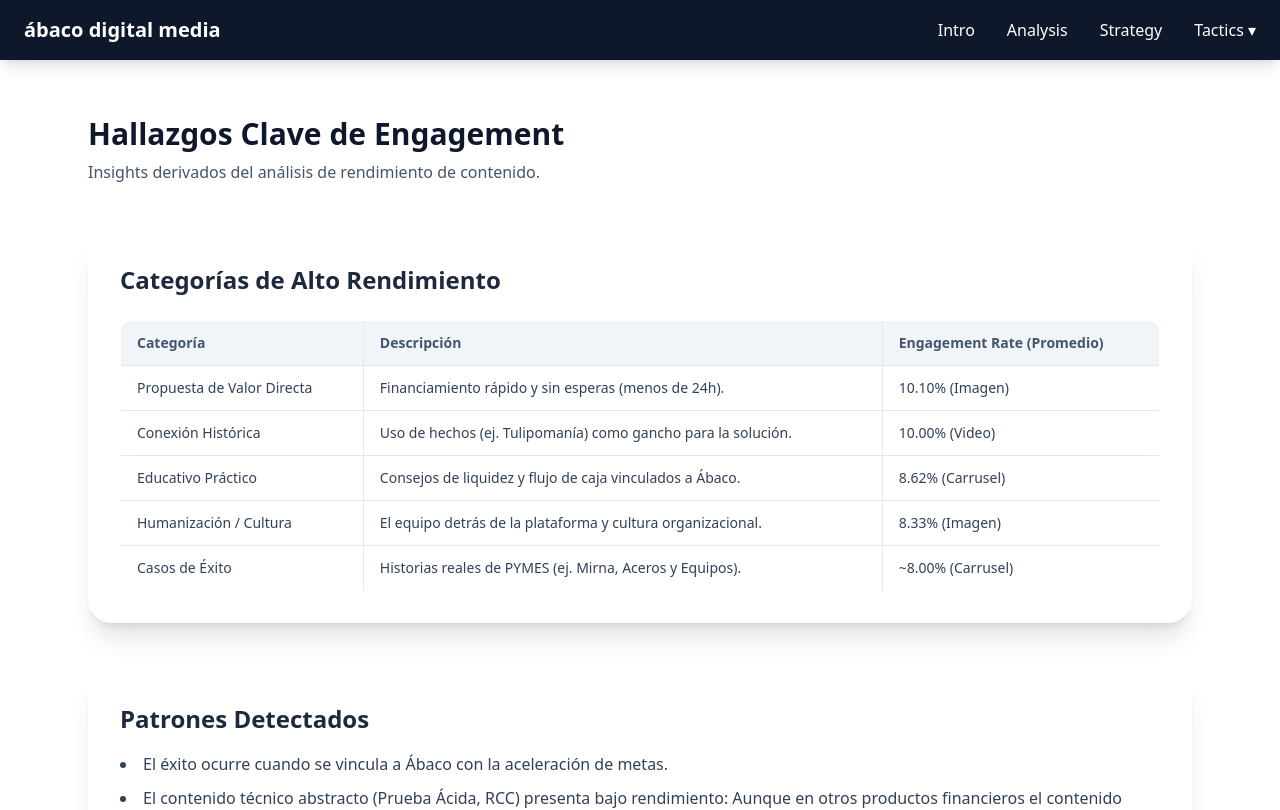
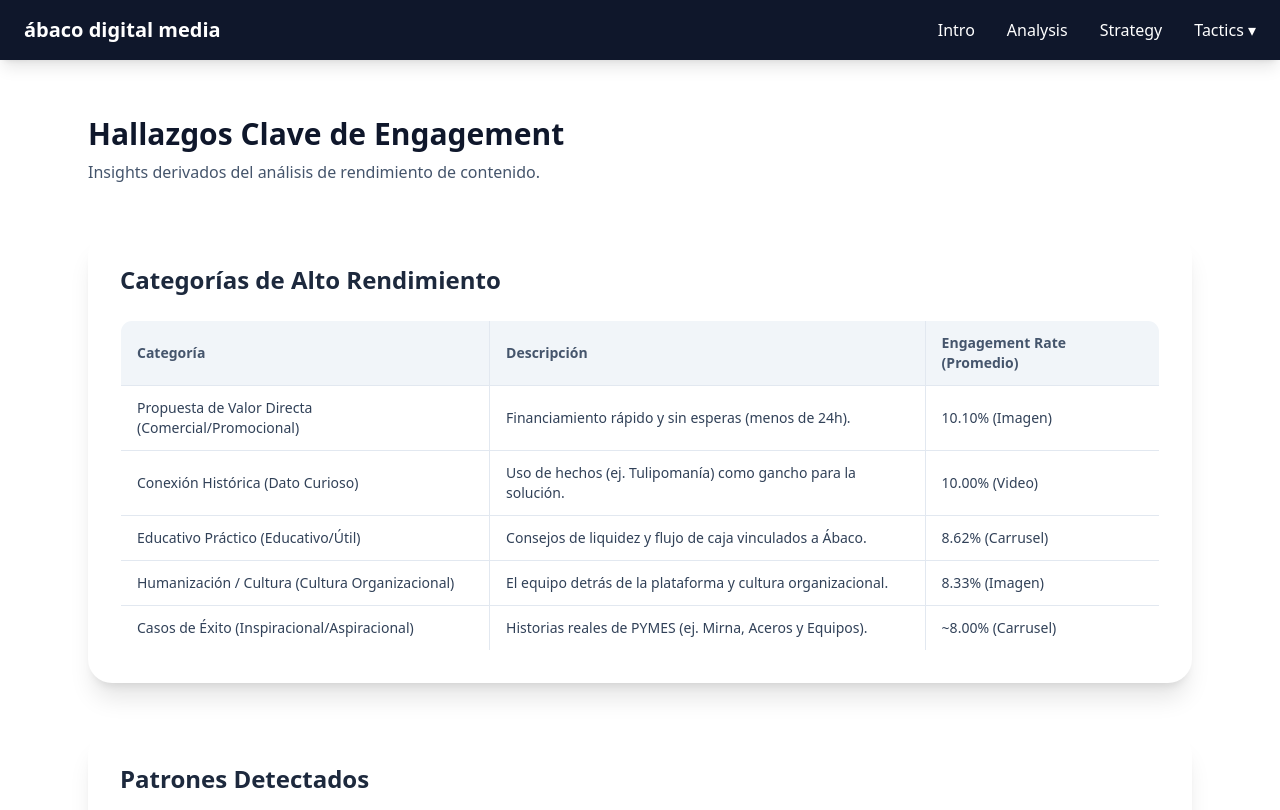
Before and after one commit to judsther/abaco-strategy, a React (Vite) app: page /analisis in a window 1280 px wide. Shown: the top 810 px of the page. Built offline with nearby package versions, Linux system fonts and the light colour scheme.

Commit message:
actualizo vista analisis

```diff
--- a/src/components/pages/Analysis.jsx
+++ b/src/components/pages/Analysis.jsx
@@ -36,27 +36,27 @@
             <tbody className="text-slate-700">
               {[
                 [
-                  "Propuesta de Valor Directa",
+                  "Propuesta de Valor Directa (Comercial/Promocional)",
                   "Financiamiento rápido y sin esperas (menos de 24h).",
                   "10.10% (Imagen)",
                 ],
                 [
-                  "Conexión Histórica",
+                  "Conexión Histórica (Dato Curioso)",
                   "Uso de hechos (ej. Tulipomanía) como gancho para la solución.",
                   "10.00% (Video)",
                 ],
                 [
-                  "Educativo Práctico",
+                  "Educativo Práctico (Educativo/Útil)",
                   "Consejos de liquidez y flujo de caja vinculados a Ábaco.",
                   "8.62% (Carrusel)",
                 ],
                 [
-                  "Humanización / Cultura",
+                  "Humanización / Cultura (Cultura Organizacional)",
                   "El equipo detrás de la plataforma y cultura organizacional.",
                   "8.33% (Imagen)",
                 ],
                 [
-                  "Casos de Éxito",
+                  "Casos de Éxito (Inspiracional/Aspiracional)",
                   "Historias reales de PYMES (ej. Mirna, Aceros y Equipos).",
                   "~8.00% (Carrusel)",
                 ],
```
